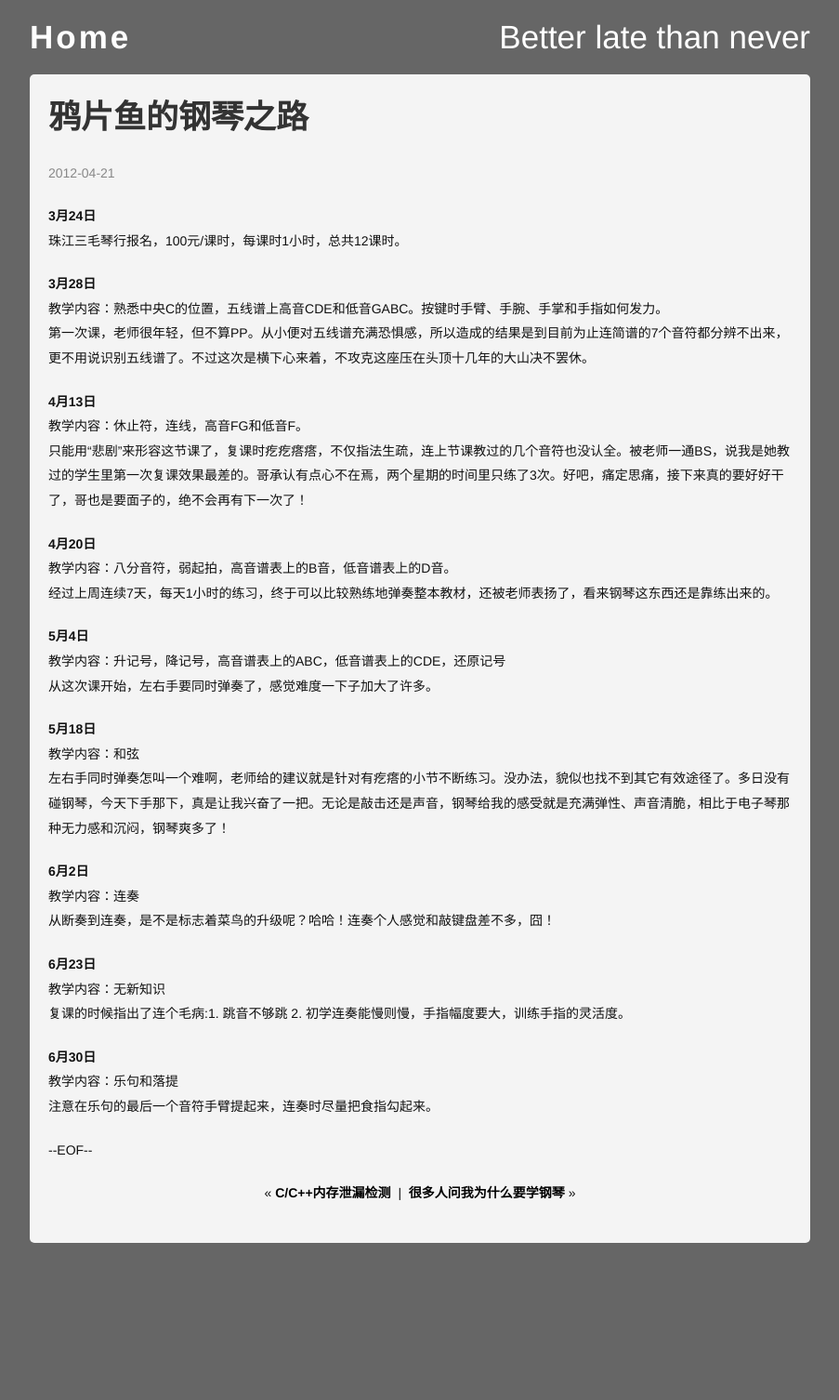
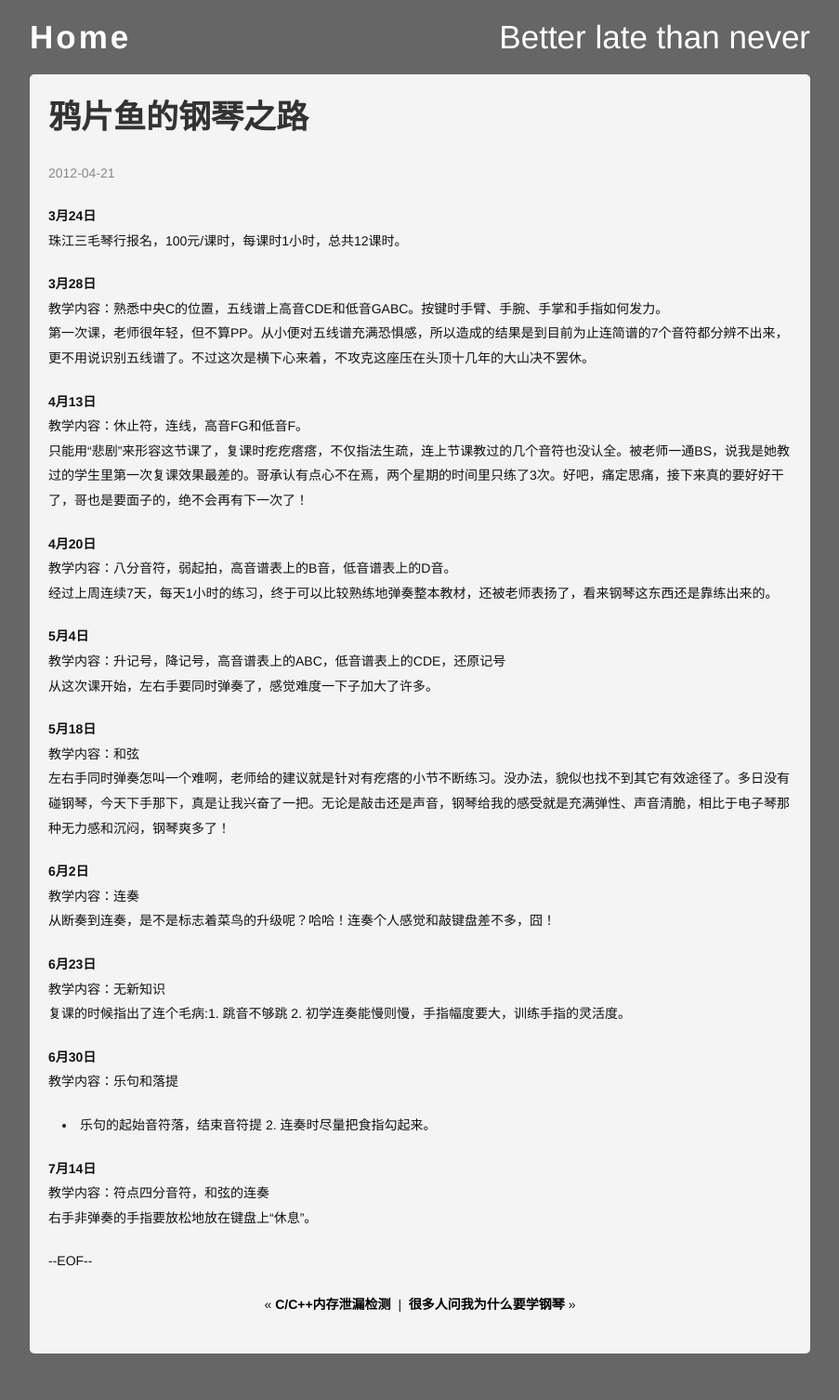
Before and after one commit to jiaguofang/yapianyu.github.com, a Jekyll site: the page built from _posts/life/2012-04-21-a-rookie-s-piano-life.markdown, in a window 1280 px wide. Shown: the whole page at 93% size, without its empty margins (188-1091 px from the left). Built offline with Jekyll 4.4.1, drawn with Linux system fonts in a browser that asks for light colours; Markdown is read by kramdown in place of the engine named in the settings; comment, search, counter and statistics services are not loaded; before the commit the page ends 1387 px from its top, so only the background shows below that.

Commit message:
Update master

```diff
--- a/_posts/life/2012-04-21-a-rookie-s-piano-life.markdown
+++ b/_posts/life/2012-04-21-a-rookie-s-piano-life.markdown
@@ -37,4 +37,8 @@ category: life
 
 **6月30日**
 教学内容：乐句和落提
-注意在乐句的最后一个音符手臂提起来，连奏时尽量把食指勾起来。
+1. 乐句的起始音符落，结束音符提 2. 连奏时尽量把食指勾起来。
+
+**7月14日**
+教学内容：符点四分音符，和弦的连奏
+右手非弹奏的手指要放松地放在键盘上“休息”。
```
